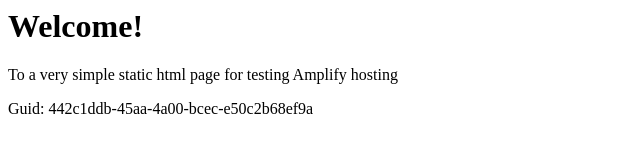
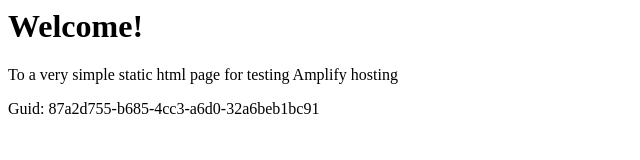
Before and after one commit to aws-aemilia-pdx/Github-PR-Commit-Integration-Test-DoNotTouch-GitHubWebhookPushCanaryTest-v1-beta-us-west-2, a website: page src/index.html in a window 1280 px wide. Shown: the full height of the page, 0-640 px from the left. Drawn offline with Linux system fonts and the light colour scheme.

Commit message:
commit from integ tests

```diff
--- a/src/index.html
+++ b/src/index.html
@@ -12,6 +12,6 @@
 <body>
     <h1>Welcome!</h1>
     <p>To a very simple static html page for testing Amplify hosting</p>
-    <p>Guid: 442c1ddb-45aa-4a00-bcec-e50c2b68ef9a</p></body>
+    <p>Guid: 87a2d755-b685-4cc3-a6d0-32a6beb1bc91</p></body>
 
 </html>
```
